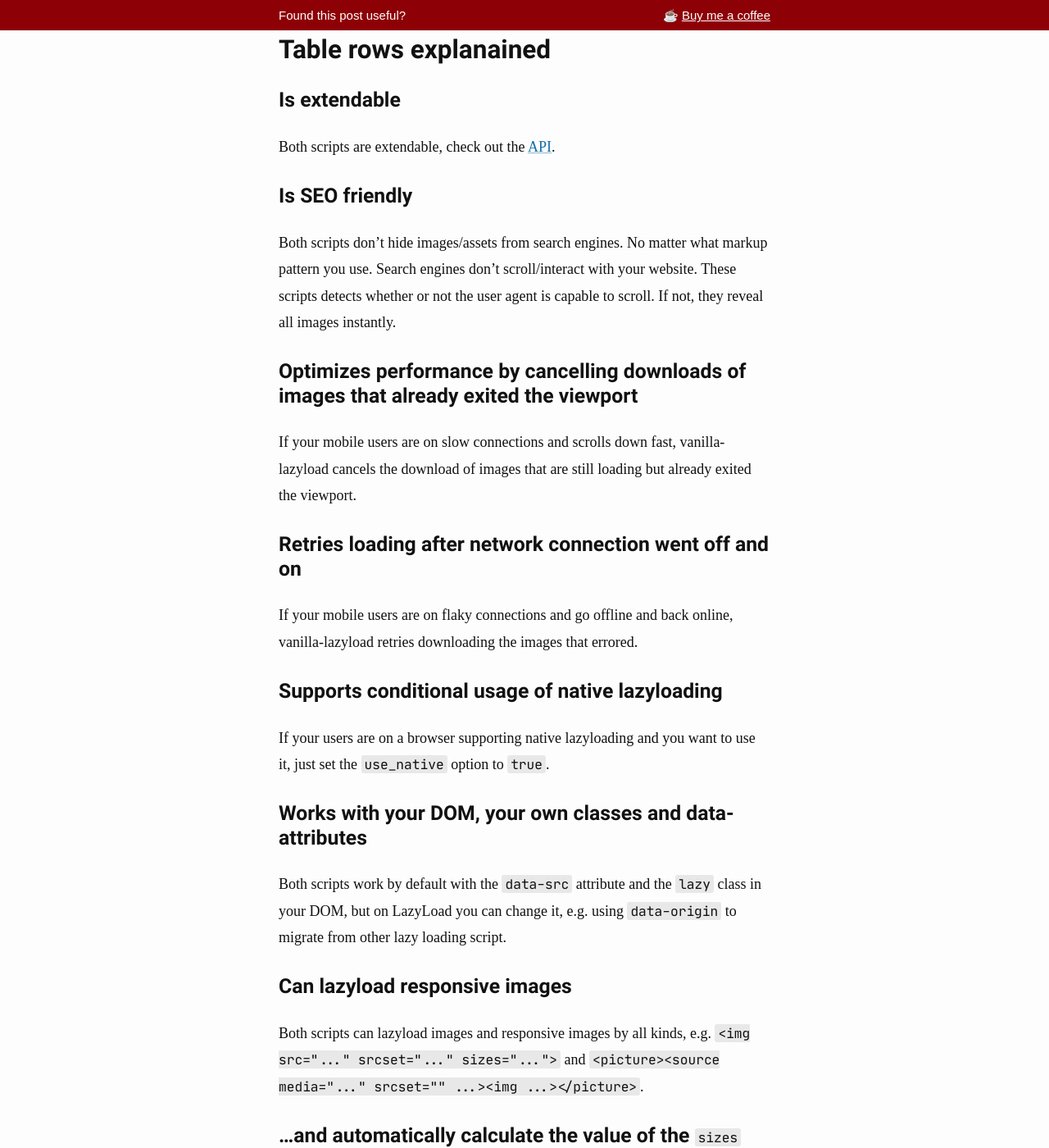
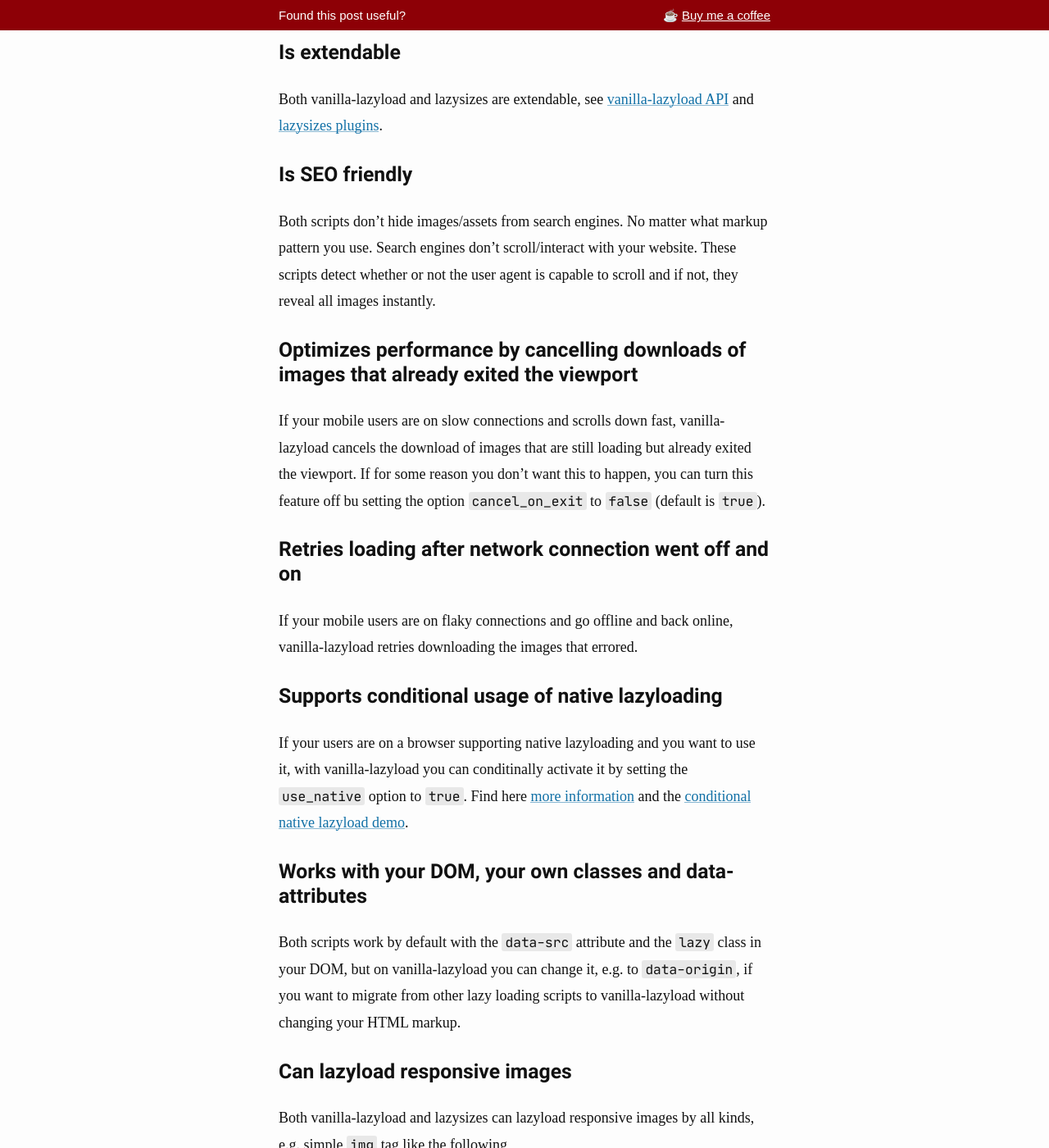
Before and after one commit to verlok/verlok.github.io, a Jekyll site: the page built from _posts/2021-09-26-vanilla-lazyload-vs-lazysizes.md, in a window 1280 px wide and 1400 px high, scrolled down 1966 px. Shown: the whole window at 82% size. Built offline with Jekyll 4.4.1, drawn with Linux system fonts in a browser that asks for light colours; some web fonts are replaced; some of the changed text lies outside the part shown.

Commit message:
Fixed links, added details

````diff
--- a/_posts/2021-09-26-vanilla-lazyload-vs-lazysizes.md
+++ b/_posts/2021-09-26-vanilla-lazyload-vs-lazysizes.md
@@ -3,8 +3,15 @@
 title: vanilla-lazyload vs lazysizes
 date: 2021-09-26 11:00:00 +02:00
 categories:
-    - libraries
-tags: [libraries, lazyloading, images, iframes, videos]
+  - libraries
+tags:
+  [
+    libraries,
+    lazyloading,
+    images,
+    iframes,
+    videos
+  ]
 ---
 
 It's not the first time I get asked the question: <q>what is the difference between vanilla-lazyload and lazy sizes?</q> It's now time to answer the question once and for all.
@@ -13,50 +20,48 @@
 
 ## What are vanilla-lazyload and lazy sizes?
 
-[vanilla-lazyload](https://github.com/verlok/vanilla-lazyload/) and lazysizes are two popular Javascript libraries to load images and other DOM elements lazily, meaning <strong>as they enter the visible portion of the web page</strong>.
+[vanilla-lazyload](https://github.com/verlok/vanilla-lazyload/) and [lazysizes](https://github.com/afarkas/lazysizes/) are two popular Javascript libraries to [lazy-load](https://web.dev/lazy-loading/) images and other DOM elements lazily, meaning <strong>load them only when they enter the visible portion of the web page</strong>, or a little bit earlier than they do.
 
-Both of them are great solutions to improve the <strong>rendering time</strong> of your website, by delaying all non-crucial content to when users <strong>scroll down the page</strong>, getting better [Core Web Vitals](https://web.dev/cwv) values as a result, and especially an improved [Largest Contentful Paint](https://web.dev/lcp).
+Both of them are great solutions to improve the <strong>rendering time</strong> of your website, by delaying all non-crucial content to when users <strong>scroll down the page</strong>, ultimately getting better [Core Web Vitals](https://web.dev/cwv) values as a result, and especially an improved [Largest Contentful Paint](https://web.dev/lcp).
 
-So what are the differences between vanilla-lazyload and lazysizes?
+So what are the <strong>differences between vanilla-lazyload and lazysizes</strong>?
 
-Both of them are very populare libraries used in production on thousand websites, so I've written a very detailed comparison.
+Both of them are very populare libraries used in production on thousand websites, so I've written this very detailed comparison.
 
 ## vanilla-lazyload and lazysizes compared
 
 Find the main features of vanilla-lazyload compared with lazysizes in the table below.
 
-| It                                                                                       | vanilla-lazyload | lazysizes   |
-| ---------------------------------------------------------------------------------------- | ---------------- | ----------- |
-| Is lightweight                                                                           | ✔ (2.8 kB)       | ✔ (3.4 kB)  |
-| Is extendable                                                                            | ✔ (via API)          | ✔ (via plugins) |
-| Is SEO friendly                                                                          | ✔                | ✔           |
-| Optimizes performance by cancelling downloads of images that already exited the viewport | ✔                |             |
-| Retries loading after network connection went off and on again                                 | ✔                |             |
-| Supports conditional usage of native lazyloading                                         | ✔                |             |
-| Works with your DOM, your own classes and data-attributes                                | ✔                |             |
-| Can lazyload responsive images                                                           | ✔                | ✔           |
-| ...and automatically calculate the value of the `sizes` attribute                        |                  | ✔           |
-| Can lazyload iframes                                                                     | ✔                | ✔           |
-| Can lazyload videos                                                                      | ✔                |             |
-| Can lazyload background images                                                           | ✔                |             |
-| Can lazily execute code, when given elements enter the viewport                          | ✔                |             |
-| Can restore DOM to its original state                                                    | ✔                |             |
-
-Weights source: [bundlephobia](https://bundlephobia.com/).
+| It                                                                                       | vanilla-lazyload | lazysizes       |
+| ---------------------------------------------------------------------------------------- | ---------------- | --------------- |
+| Is lightweight (source: [bundlephobia](https://bundlephobia.com/))                       | ✔ (2.8 kB)       | ✔ (3.4 kB)      |
+| Is extendable                                                                            | ✔ (via API)      | ✔ (via plugins) |
+| Is SEO friendly                                                                          | ✔                | ✔               |
+| Optimizes performance by cancelling downloads of images that already exited the viewport | ✔                |                 |
+| Retries loading after network connection went off and on again                           | ✔                |                 |
+| Supports conditional usage of native lazyloading                                         | ✔                |                 |
+| Works with your DOM, your own classes and data-attributes                                | ✔                |                 |
+| Can lazyload responsive images                                                           | ✔                | ✔               |
+| ...and automatically calculate the value of the `sizes` attribute                        |                  | ✔               |
+| Can lazyload iframes                                                                     | ✔                | ✔               |
+| Can lazyload videos                                                                      | ✔                |                 |
+| Can lazyload background images                                                           | ✔                |                 |
+| Can lazily execute code, when given elements enter the viewport                          | ✔                |                 |
+| Can restore DOM to its original state                                                    | ✔                |                 |
 
 ## Table rows explanained
 
 ### Is extendable
 
-Both scripts are extendable, check out the [API](#-api).
+Both vanilla-lazyload and lazysizes are extendable, see [vanilla-lazyload API](https://www.github.com/verlok/vanilla-lazyload#-api) and [lazysizes plugins](https://github.com/aFarkas/lazysizes/tree/gh-pages/plugins).
 
 ### Is SEO friendly
 
-Both scripts **don't hide images/assets from search engines**. No matter what markup pattern you use. Search engines don't scroll/interact with your website. These scripts detects whether or not the user agent is capable to scroll. If not, they reveal all images instantly.
+Both scripts **don't hide images/assets from search engines**. No matter what markup pattern you use. Search engines don't scroll/interact with your website. These scripts detect whether or not the user agent is capable to scroll and if not, they reveal all images instantly.
 
 ### Optimizes performance by cancelling downloads of images that already exited the viewport
 
-If your mobile users are on slow connections and scrolls down fast, vanilla-lazyload cancels the download of images that are still loading but already exited the viewport.
+If your mobile users are on slow connections and scrolls down fast, vanilla-lazyload cancels the download of images that are still loading but already exited the viewport. If for some reason you don't want this to happen, you can turn this feature off bu setting the option `cancel_on_exit` to `false` (default is `true`).
 
 ### Retries loading after network connection went off and on
 
@@ -64,24 +69,35 @@
 
 ### Supports conditional usage of native lazyloading
 
-If your users are on a browser supporting native lazyloading and you want to use it, just set the `use_native` option to `true`.
+If your users are on a browser supporting native lazyloading and you want to use it, with vanilla-lazyload you can conditinally activate it by setting the `use_native` option to `true`. Find here [more information](https://github.com/verlok/vanilla-lazyload#mixed-native-and-js-based-lazy-loading) and the [conditional native lazyload demo](https://www.andreaverlicchi.eu/vanilla-lazyload/demos/native_lazyload_conditional.html).
 
 ### Works with your DOM, your own classes and data-attributes
 
-Both scripts work by default with the `data-src` attribute and the `lazy` class in your DOM, but on LazyLoad you can change it, e.g. using `data-origin` to migrate from other lazy loading script.
+Both scripts work by default with the `data-src` attribute and the `lazy` class in your DOM, but on vanilla-lazyload you can change it, e.g. to `data-origin`, if you want to migrate from other lazy loading scripts to vanilla-lazyload without changing your HTML markup.
 
 ### Can lazyload responsive images
 
-Both scripts can lazyload images and responsive images by all kinds, e.g. `<img src="..." srcset="..." sizes="...">` and `<picture><source media="..." srcset="" ...><img ...></picture>`.
+Both vanilla-lazyload and lazysizes can lazyload responsive images by all kinds, e.g. simple `img` tag like the following
+
+```html
+<img src="..." srcset="..." sizes="...">
+```
+
+```html
+<picture>
+    <source media="..." srcset="" ...>
+    <img ...>
+</picture>
+```
 
 ### ...and automatically calculate the value of the `sizes` attribute
 
-lazysizes is it can derive the value of the `sizes` attribute from your CSS by using Javascript.
-vanilla-lazyload doesn't have this feature because of performance optimization reasons (the `sizes` attribute is useful to eagerly load responsive images when it's expressed in the markup, not when it's set by javascript).
+lazysizes has the advantage that it can derive the value of the `sizes` attribute from your CSS by using Javascript.
+vanilla-lazyload doesn't have this feature because of performance optimization reasons: to be useful on eagerly loaded images, the `sizes` attribute is useful when it's set in the HTML markup, not when it's set by javascript.
 
 ### Can lazyload iframes
 
-Both scripts can lazyload the `iframe` tag.
+Both vanilla-lazyload and lazisizes can lazyload the `iframe` tag.
 
 ### Can lazyload videos
 
@@ -93,7 +109,7 @@
 
 ### Can lazily execute code, when given elements enter the viewport
 
-Check out the [lazy functions](#lazy-functions) section and learn how to execute code only when given elements enter the viewport.
+Check out the [lazy functions](https://www.github.com/verlok/vanilla-lazyload#lazy-functions) section and learn how to execute code only when given elements enter the viewport.
 
 ### Can restore DOM to its original state
 
````
